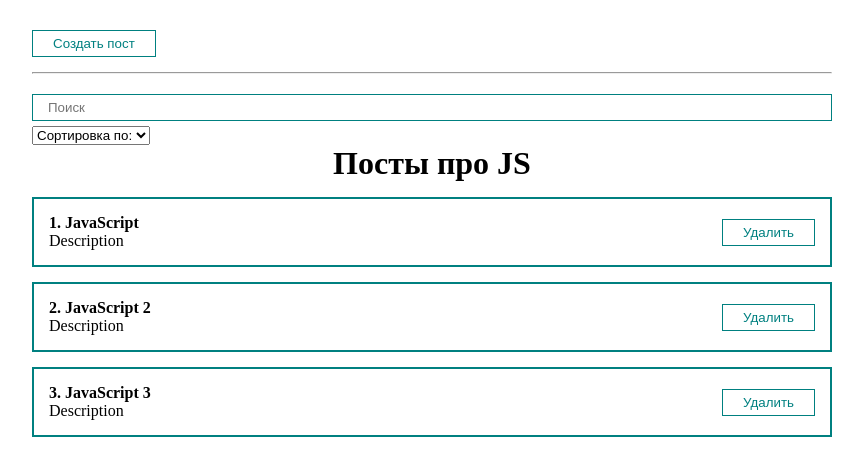
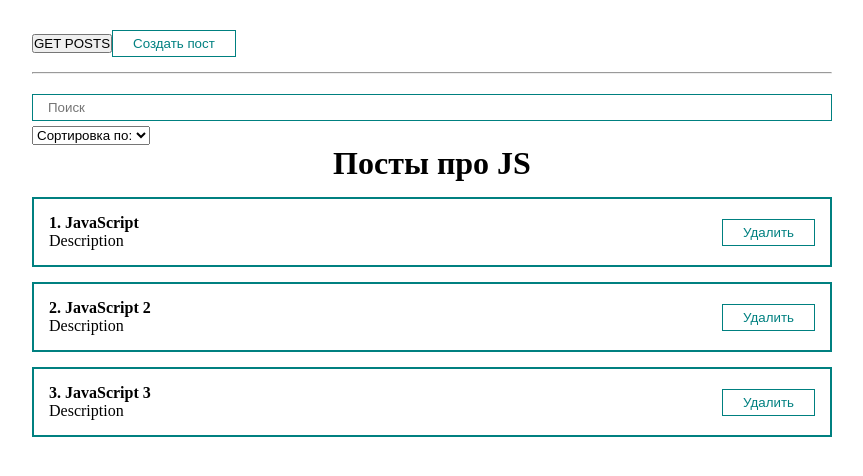
Before and after one commit to bollgade/ReactJs_Pet, a React (Create React App) app: page / in a window 1280 px wide. Shown: the top 476 px of the page, without its empty margins (208-1071 px from the left). Built offline with nearby package versions, Linux system fonts and the light colour scheme.

Commit message:
Добавление axios и создание подключения к серверу

```diff
--- a/package.json
+++ b/package.json
@@ -6,6 +6,7 @@
     "@testing-library/jest-dom": "^5.16.4",
     "@testing-library/react": "^13.3.0",
     "@testing-library/user-event": "^13.5.0",
+    "axios": "^0.27.2",
     "react": "^18.2.0",
     "react-dom": "^18.2.0",
     "react-scripts": "5.0.1",
--- a/src/App.js
+++ b/src/App.js
@@ -1,4 +1,5 @@
 // eslint-disable-next-line no-unused-vars
+import axios from "axios";
 import React, { useMemo, useRef, useState } from "react";
 import PostFilter from "./components/PostFilter";
 import PostForm from "./components/PostForm";
@@ -26,12 +27,19 @@ function App() {
     setPosts([...posts, newPost]);
     setModal(false);
   };
+
+  async function fetchPosts() {
+    const response = await axios.get('https://jsonplaceholder.typicode.com/posts');
+    setPosts(response.data);
+  };
+
   const removePost = (post) => {
     setPosts(posts.filter(p => p.id !== post.id));
   };
 
   return (
     <div className="app">
+      <button onClick={fetchPosts}>GET POSTS</button>
       <MyButton style={{ marginTop: 30 }} onClick={() => setModal(true)}>
         Создать пост
       </MyButton>
```
Also changed, not shown: 1 other file (tests, documents, lock files or other folders).
